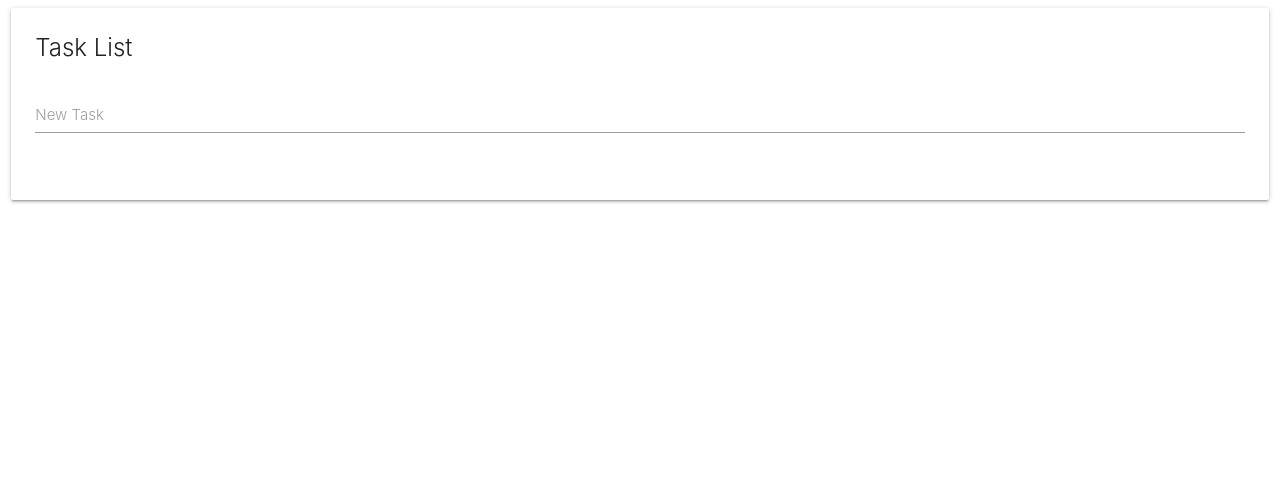
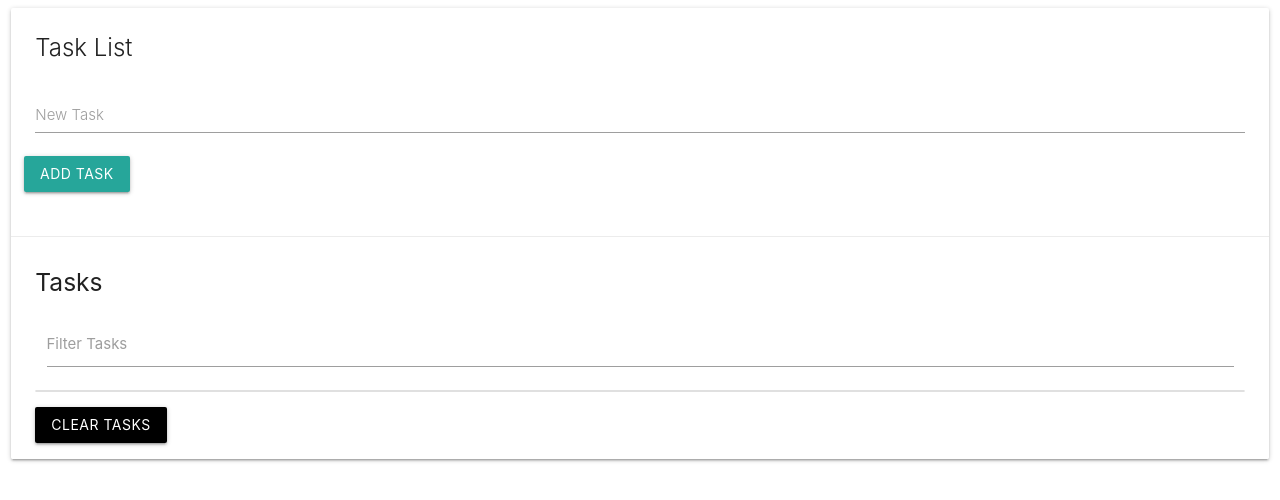
Before and after one commit to aamirmomin152/task_manager, a plain HTML site: page index.html in a window 1280 px wide. Drawn offline with nearby package versions, Linux system fonts and the light colour scheme.

Commit message:
Finished building out the HTML

```diff
--- a/index.html
+++ b/index.html
@@ -22,9 +22,19 @@
                     <input type="text" name="task" id="task">
                     <label for="task">New Task</label>
                   </div>
+                  <input type="submit" value="Add Task" class="btn">
                 </form>
               </div>
             </div>
+          </div>
+          <div class="card-action">
+            <h5 id="task-title">Tasks</h5>
+            <div class="input-field col s12">
+              <input type="text" name="filter" id="filter">
+              <label for="filter">Filter Tasks</label>
+            </div>
+            <ul class="collection"></ul>
+            <a href="#" class="clear-tasks btn black">Clear Tasks</a>
           </div>
         </div>
       </div>
```
